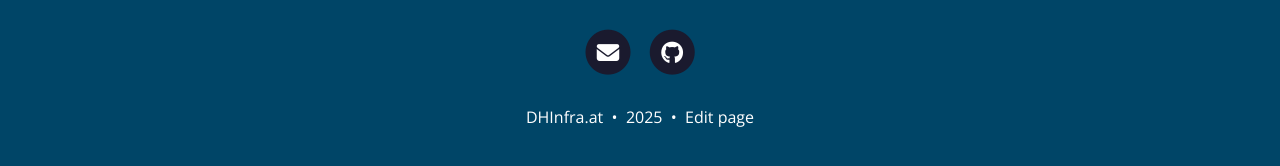
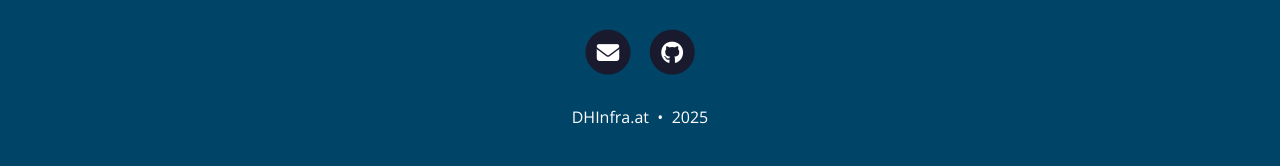
Before and after one commit to dhinfra-at/dhinfra-at.github.io, a Jekyll site: the page built from index.html, in a window 1280 px wide and 900 px high, scrolled down 1518 px. Shown: the part 711-877 px from the top of the window. Built offline with Jekyll 4.4.1, drawn with Linux system fonts in a browser that asks for light colours; the list of posts is cut into pages by our own code; comment, search, counter and statistics services are not loaded.

Commit message:
adjust footer; change appraisal strategy to allow local testing

```diff
--- a/Gemfile
+++ b/Gemfile
@@ -14,7 +14,3 @@ group :jekyll_plugins do
   gem "jekyll-paginate"
   gem "jekyll-sitemap"
 end
-
-group :development do
-  gem 'appraisal'
-end
--- a/_includes/footer.html
+++ b/_includes/footer.html
@@ -31,10 +31,10 @@
         {% endif %}
       {% endif%}
 
-      {% if site.edit_page_button and site.github.repository_url %}
+      <!--{% if site.edit_page_button and site.github.repository_url %}
         &nbsp;&bull;&nbsp;
         <a title="Edit this page on GitHub" href="{{ site.github.repository_url }}/edit/{{ site.github.source.branch }}/{{ page.path }}" class="text_muted">Edit page</a>
-       {% endif%}
+       {% endif%}-->
 
       </p>
       {% unless site.remove-ads %}<p class="theme-by text-muted">
```
Also changed, not shown: beautiful-jekyll-theme.gemspec.
